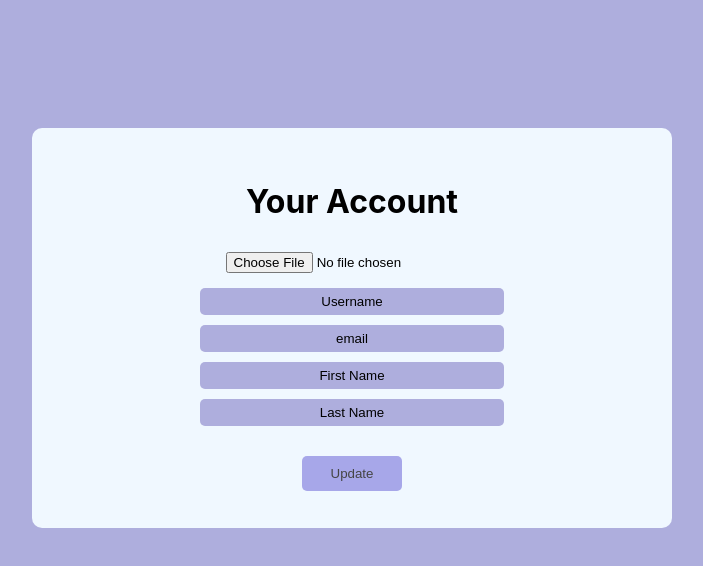
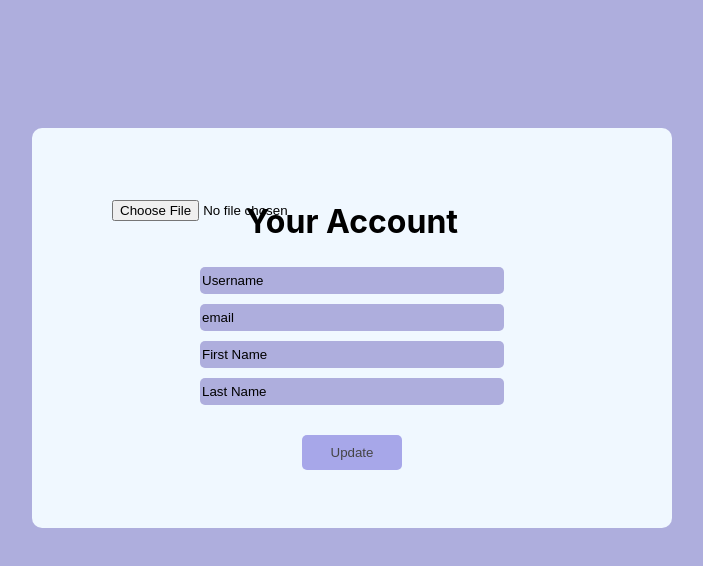
Before and after one commit to kylewatkins2174/SoftwareEngineeringProject, a React (Create React App) app in the folder client/: page /user in a window 1280 px wide. Shown: the top 566 px of the page, without its empty margins (288-991 px from the left). Built offline with nearby package versions, Linux system fonts and the light colour scheme.

Commit message:
Style Change

```diff
--- a/client/src/pages/userPage.jsx
+++ b/client/src/pages/userPage.jsx
@@ -5,9 +5,9 @@ const User = () => {
     return(
 
         <div className='body-container'>
+            <input type="file" className='avatar'></input>
             <div className='info-container'>
                 <h1>Your Account</h1>
-                <input type="file" className='avatar' id="uploader"></input>
                 <input className="userName" placeholder="Username"></input>
                 <input className="email" placeholder="email"></input>
                 <input className="lastName" type="text" placeholder="First Name"></input>
--- a/client/src/pages/userPage.scss
+++ b/client/src/pages/userPage.scss
@@ -2,7 +2,12 @@
     background-color: rgb(174, 174, 221);
     height: 100vh;
     display: flex;
-    flex-direction: column;
+
+    .avatar{
+        position: absolute;
+        margin: 200px 0px 0px 400px;
+        color: black;
+    }
 
     .info-container{
         display: flex;
@@ -18,13 +23,7 @@
         width: 50%;
         min-height: 50%;
 
-        .avatar{
-            color: black;
-            margin:10px;
-        }
-
         .firstName{
-            text-align:center;
             border:none;
             border-radius: 5px;
             background-color: rgb(174, 174, 221);
@@ -33,8 +32,8 @@
             width: 300px;
             margin: 5px;
         }
+
         .lastName{
-            text-align:center;
             border:none;
             border-radius: 5px;
             background-color: rgb(174, 174, 221);
@@ -47,7 +46,6 @@
             border:none;
             border-radius: 5px;
             background-color: rgb(174, 174, 221);
-            text-align:center;
             color:black;
             height: 25px;
             width: 300px;
@@ -57,7 +55,6 @@
             border:none;
             border-radius: 5px;
             background-color: rgb(174, 174, 221);
-            text-align:center;
             color:black;
             height: 25px;
             width: 300px;
```
